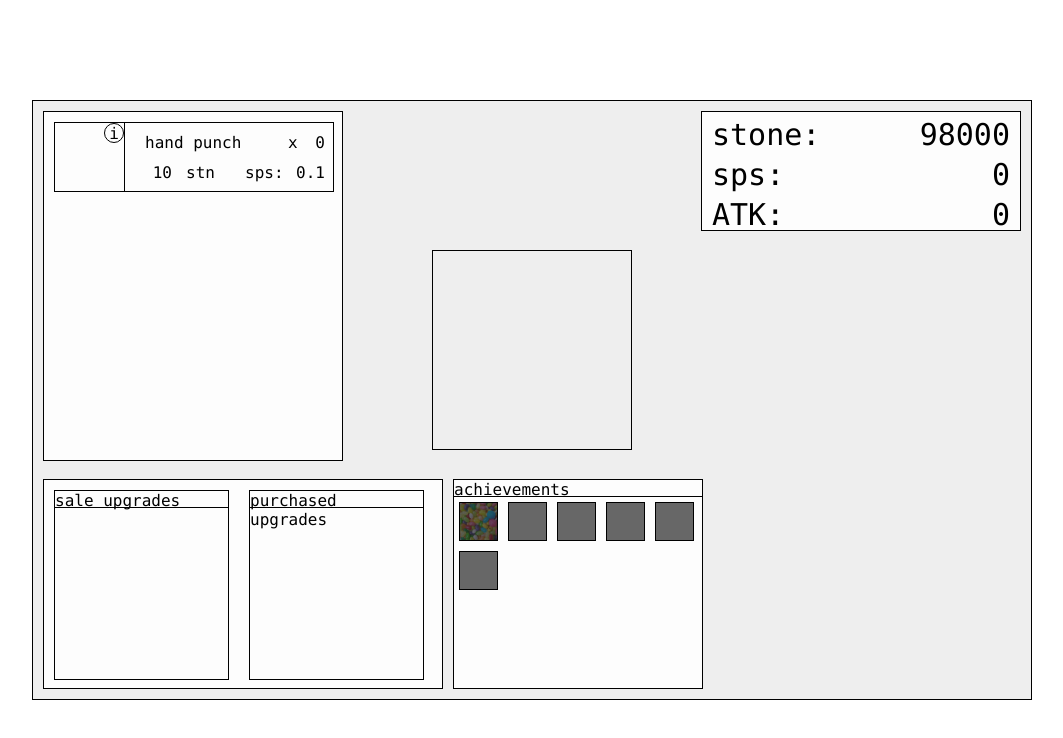
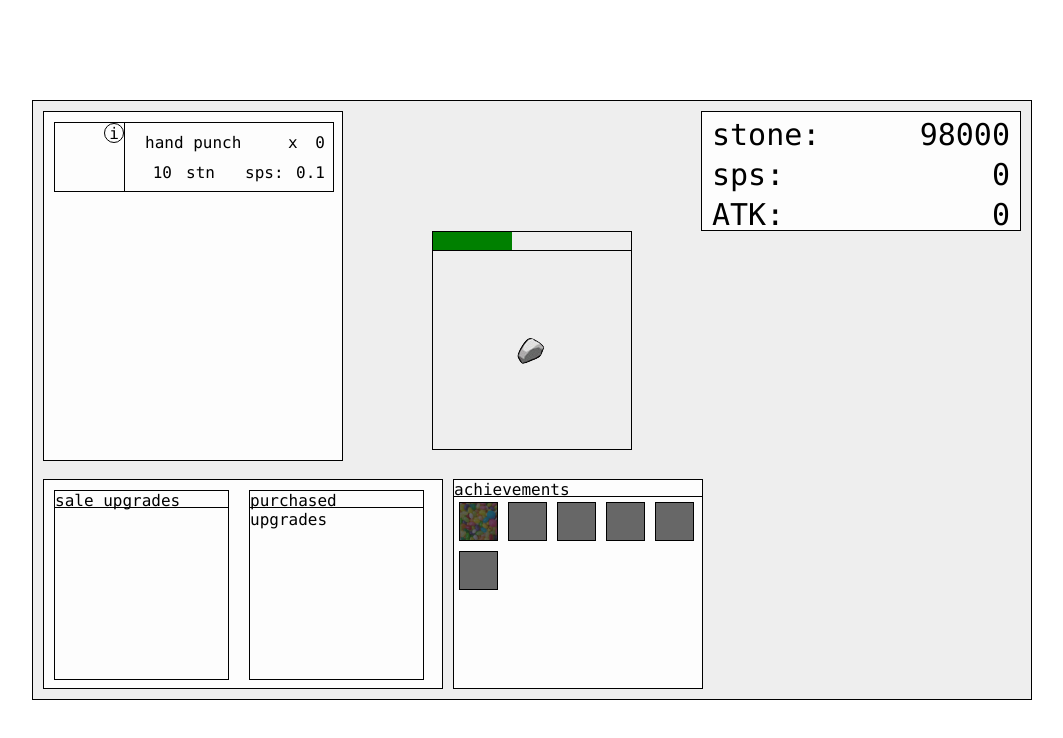
Before and after one commit to kthatoto/stone-breaker, a plain HTML site: page index.html in a window 1280 px wide. Shown: the whole page, without its empty margins (108-1171 px from the left). Drawn offline with Linux system fonts and the light colour scheme.

Commit message:
stoneクラス実装、HP枠追加

```diff
--- a/index.html
+++ b/index.html
@@ -11,6 +11,7 @@
   <script src='./vendor/jquery-3.2.1.min.js'></script>
   <!-- <script src='https://cdn1.kongregate.com/javascripts/kongregate_api.js'></script> -->
   <script src="./source/js/application.js"></script>
+  <script src="./source/js/stone.js"></script>
   <script src="./source/js/tool.js"></script>
   <script src="./source/js/upgrade.js"></script>
   <script src="./source/js/achievement.js"></script>
@@ -20,8 +21,11 @@
   <div id="outer_frame">
     <div id="inner_frame" class="inner_frame">
 
-      <!-- <div id="center_stone" style="background-image: url(./source/stone_images/stone_1.png)"></div> -->
+      <div id="stone_hp_wrap">
+        <div id="stone_hp_bar"></div>
+      </div>
       <div id="center_stone"></div>
+
       <div id="tools_box" class="box">
 
         <div id="tool_0" class="tool">
--- a/source/css/application.css
+++ b/source/css/application.css
@@ -1,16 +1,3 @@
-#center_stone {
-  margin: auto;
-  top: 0;
-  right: 0;
-  left: 0;
-  bottom: 100px;
-  width: 200px;
-  height: 200px;
-  border: 1px solid #000;
-  background-repeat: no-repeat;
-  background-position: 50%;
-}
-
 .box {
   border: 1px solid #000;
   background-color: #fdfdfd;
@@ -37,3 +24,32 @@
   height: 100%;
   background-color: rgba(40, 40, 40, 0.7);
 }
+
+#stone_hp_wrap {
+  top: 130px;
+  margin: auto;
+  right: 0;
+  left: 0;
+  width: 200px;
+  height: 20px;
+  border: 1px solid #000;
+  position: relative;
+}
+#stone_hp_bar {
+  left: 0;
+  width: 40%;
+  height: 100%;
+  background-color: green;
+}
+#center_stone {
+  margin: auto;
+  top: 0;
+  right: 0;
+  left: 0;
+  bottom: 100px;
+  width: 200px;
+  height: 200px;
+  border: 1px solid #000;
+  background-repeat: no-repeat;
+  background-position: 50%;
+}
--- a/source/js/application.js
+++ b/source/js/application.js
@@ -46,6 +46,7 @@ $(function(){
 
   $(".tool_more_info").hide();
 
+  stones_init();
   tools_init();
   upgrades_init();
   achievement_init();
--- /dev/null
+++ b/source/js/stone.js
@@ -0,0 +1,31 @@
+
+function stones_init() {
+
+  stones = [
+    new Stone(0, 1000, 50)
+  ];
+
+  stones[0].set();
+}
+
+
+Stone: {
+  Stone = function(stn_id, hp, recover) {
+    this.stn_id  = stn_id;
+    this.hp      = hp;
+    this.recover = recover;
+  };
+  var p = Stone.prototype;
+
+  p.set = function() {
+    $("#center_stone").css({
+      "background-image": "url(./source/stone_images/stone_"+this.stn_id+".png)"
+    });
+  }
+
+  p.hp_update = function() {
+
+  }
+
+
+}
```
Also changed, not shown: source/stone_images/stone_0.png (added), source/stone_images/stone_1.png, source/stone_images/stone_2.png, source/stone_images/stone_3.png, source/stone_images/stone_4.png, source/stone_images/stone_5.png, source/stone_images/stone_6.png, source/stone_images/stone_7.png, source/stone_images/stone_8.png (deleted).
